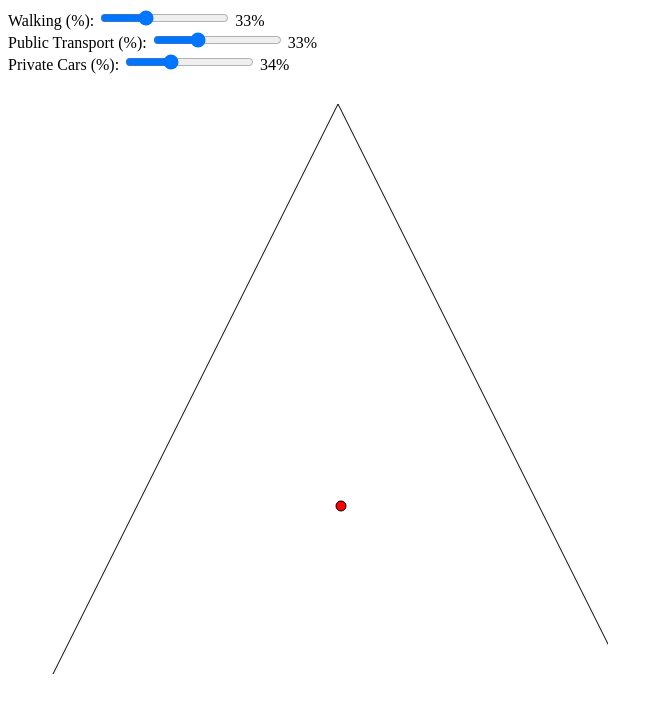
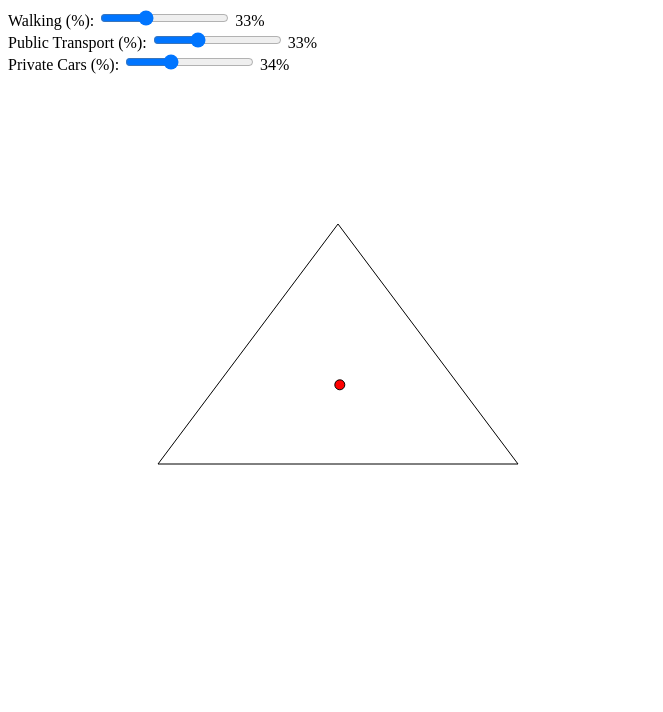
Before and after one commit to Sustainability-Data-Analyst-TUDublin/TravelMode, a plain HTML site: page index.html in a window 1280 px wide. Shown: the whole page, without its empty margins (0-663 px from the left). Drawn offline with nearby package versions, Linux system fonts and the light colour scheme.

Commit message:
Update index.html

```diff
--- a/index.html
+++ b/index.html
@@ -49,7 +49,12 @@
         .attr('transform', `translate(${margin.left},${margin.top})`);
 
     // Define the points of the triangle
-    const points = [[0, height], [width / 2, 0], [width, height]];
+    const scale = 0.6; // Scale factor (0.1 to 1, where 1 is full width and height)
+    const points = [
+        [(1 - scale) * width / 2, scale * height], // bottom-left
+        [width / 2, (1 - scale) * height / 2], // top-center
+        [scale * width + (1 - scale) * width / 2, scale * height] // bottom-right
+    ];
 
     // Draw the triangle
     svg.append('path')
```
